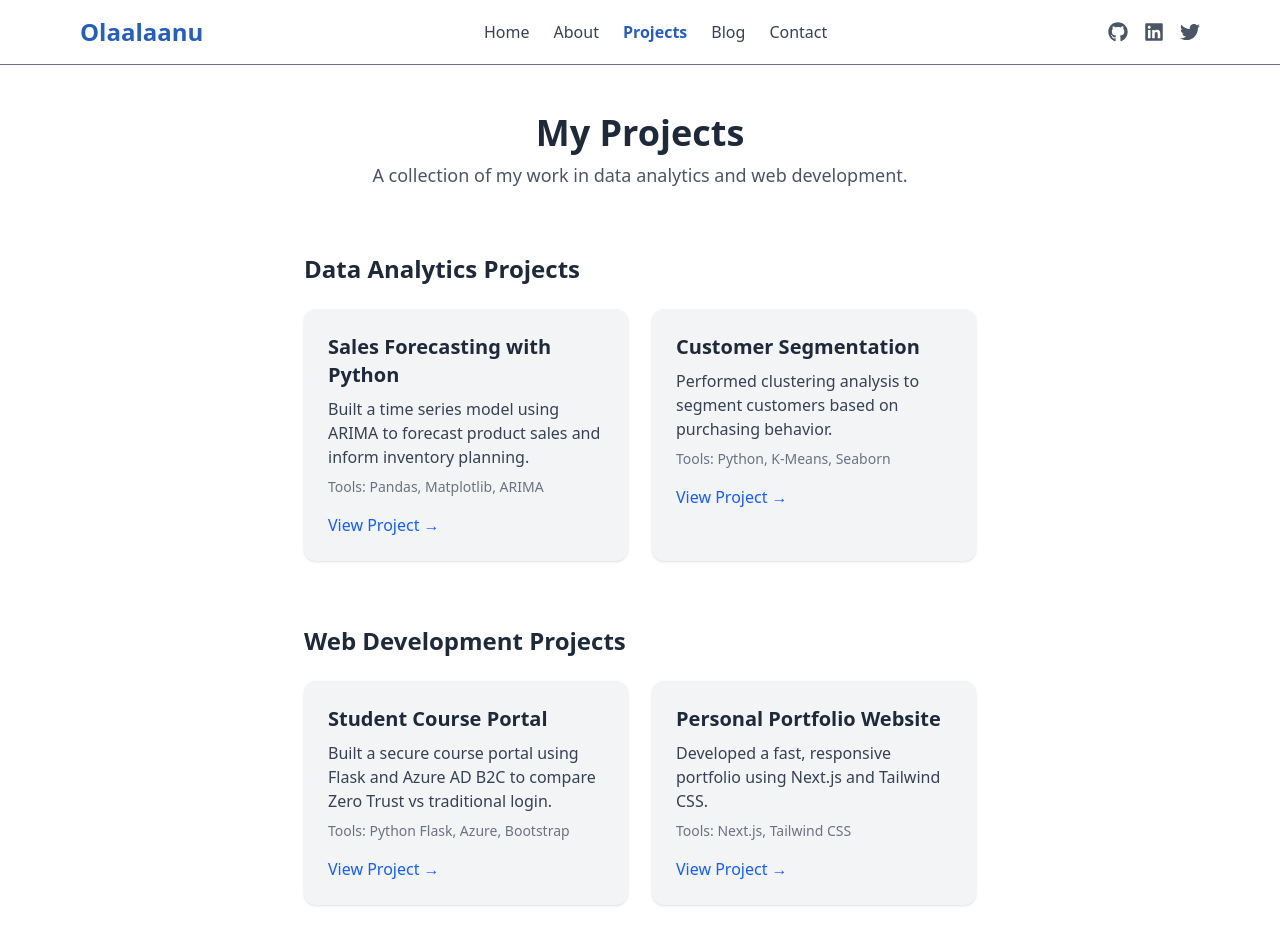
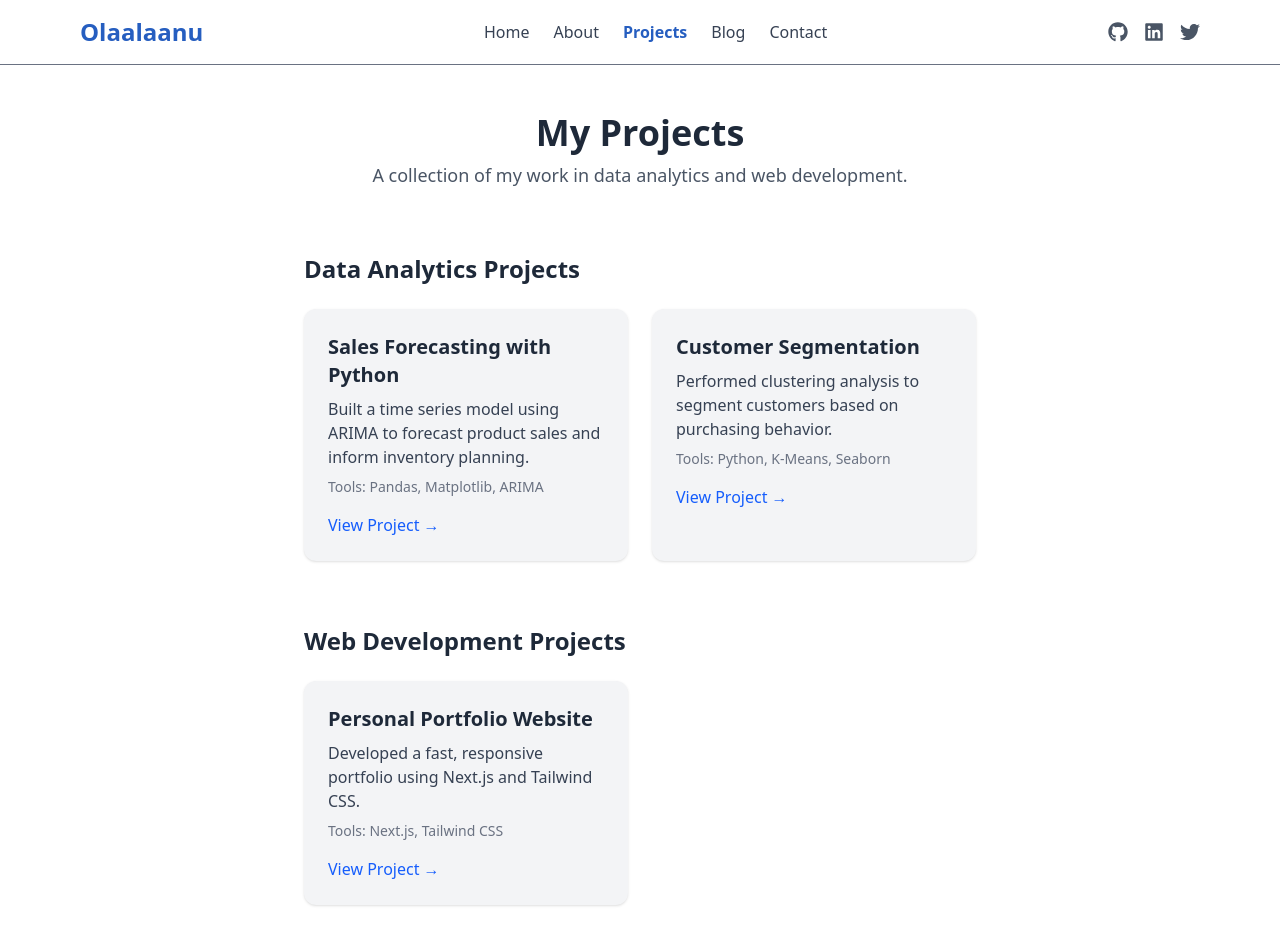
Before and after one commit to olaalaanu/olaalaanu, a Next.js app: page /projects in a window 1280 px wide. Shown: the top 952 px of the page. Built offline with nearby package versions, Linux system fonts and the light colour scheme.

Commit message:
"Remove a Project

```diff
--- a/src/app/projects/page.tsx
+++ b/src/app/projects/page.tsx
@@ -70,13 +70,6 @@ export default function PortfolioPage() {
           <div className="grid gap-6 md:grid-cols-2">
             {[
               {
-                title: "Student Course Portal",
-                description:
-                  "Built a secure course portal using Flask and Azure AD B2C to compare Zero Trust vs traditional login.",
-                tools: "Python Flask, Azure, Bootstrap",
-                link: "#",
-              },
-              {
                 title: "Personal Portfolio Website",
                 description:
                   "Developed a fast, responsive portfolio using Next.js and Tailwind CSS.",
```
